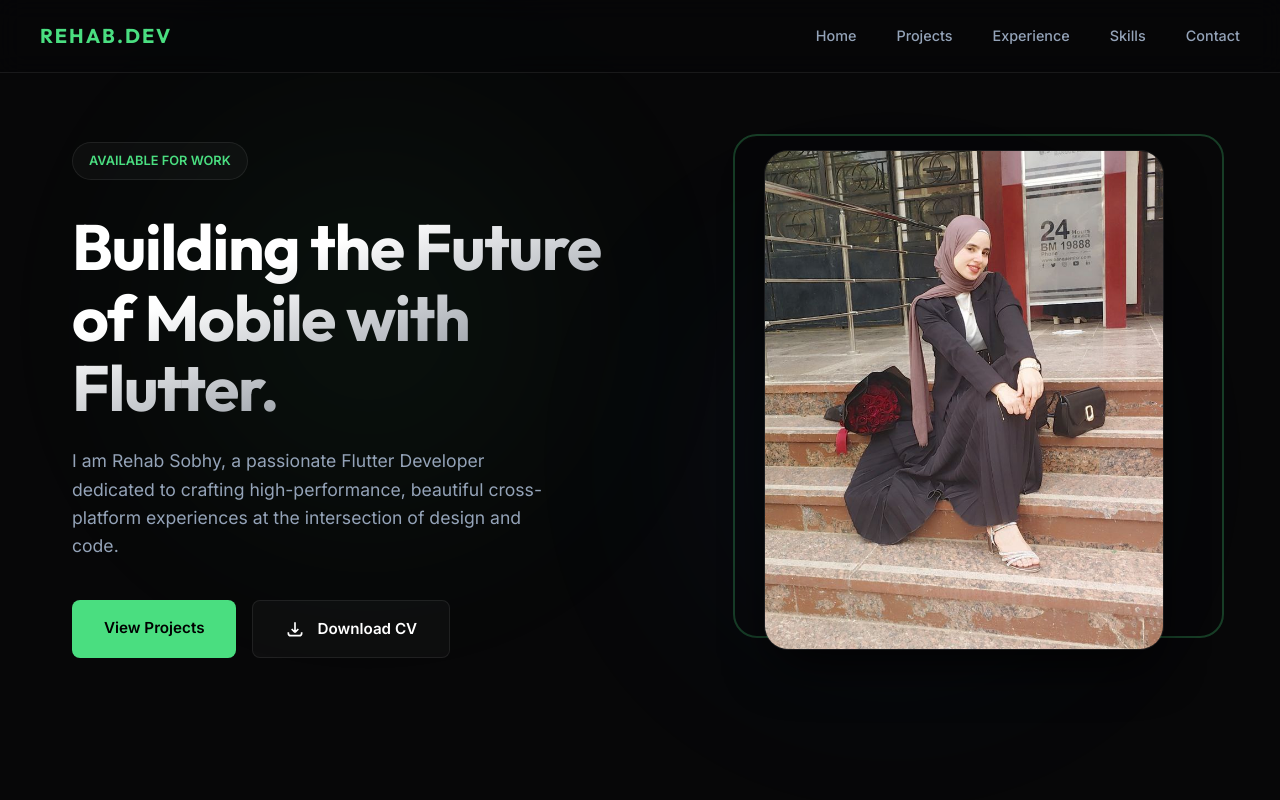
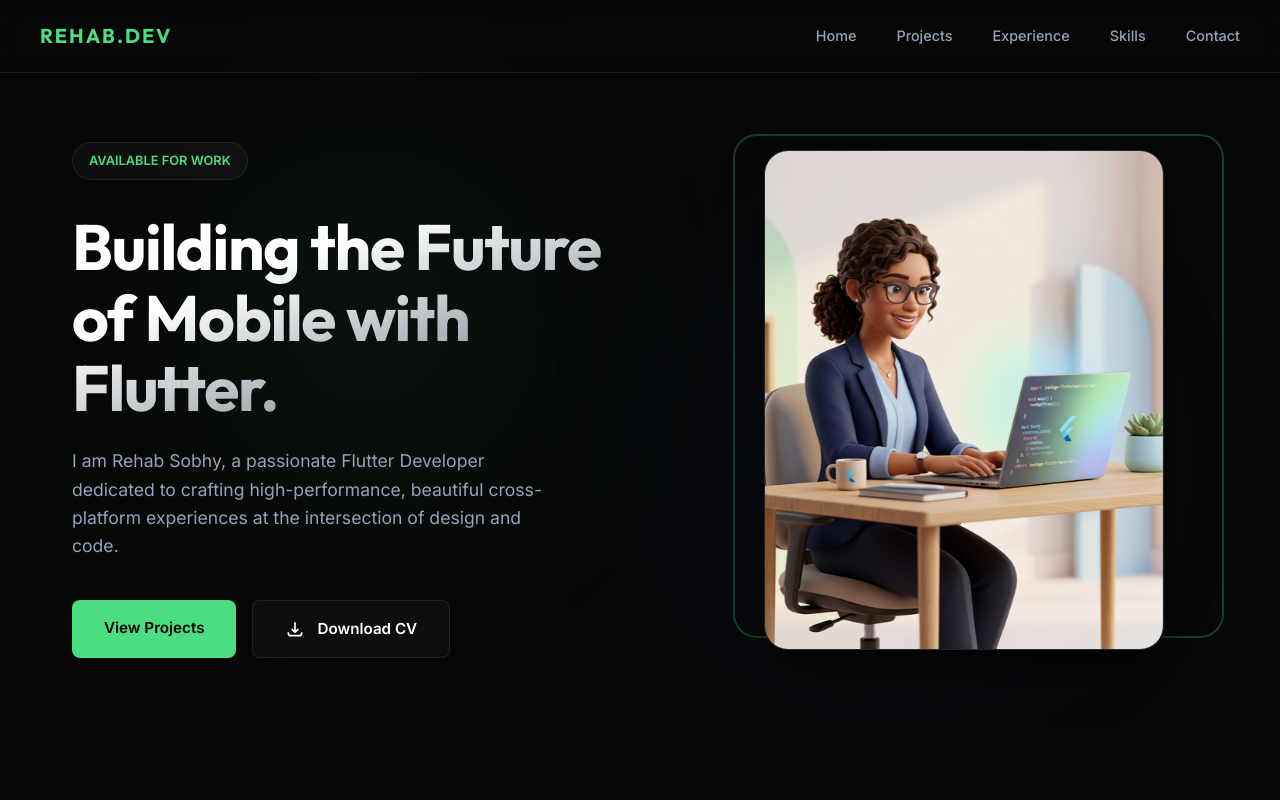
Before and after one commit to Rehab-Sobhy/rehab-portfolio, a website built with Vite: page index.html in a window 1280 px wide. Shown: the top 800 px of the page. Built offline with nearby package versions, Linux system fonts and the light colour scheme.

Commit message:
feat: Implement automatic hero image toggling with smooth CSS transitions.

```diff
--- a/main.js
+++ b/main.js
@@ -178,7 +178,8 @@
     </div>
     <div class="hero-visual reveal reveal-right">
       <div class="hero-image-container">
-        <img src="${base}/rehab.jpg" alt="Rehab Sobhy">
+        <img src="${base}/rehab.jpg" alt="Rehab Sobhy" class="hero-img active">
+        <img src="${base}/rehab2.png" alt="Rehab Sobhy" class="hero-img hidden">
       </div>
     </div>
   </section>
@@ -299,9 +300,21 @@
   const blobs = document.querySelectorAll('.blob');
   const x = e.clientX / window.innerWidth;
   const y = e.clientY / window.innerHeight;
-
   blobs.forEach((blob, index) => {
     const factor = (index + 1) * 20;
     blob.style.transform = `translate(${x * factor}px, ${y * factor}px)`;
   });
 });
+
+// Hero Image Toggle Logic
+const toggleHeroImage = () => {
+  const images = document.querySelectorAll('.hero-img');
+  if (images.length < 2) return;
+
+  images.forEach(img => {
+    img.classList.toggle('hidden');
+    img.classList.toggle('active');
+  });
+};
+
+setInterval(toggleHeroImage, 4000);
--- a/style.css
+++ b/style.css
@@ -150,16 +150,27 @@
     border: 1px solid var(--glass-border);
     box-shadow: 0 25px 50px -12px rgba(0, 0, 0, 0.8);
     z-index: 2;
+    background: var(--bg-card); /* Background while images load */
 }
 
 .hero-image-container img {
+    position: absolute;
+    top: 0;
+    left: 0;
     width: 100%;
     height: 100%;
     object-fit: cover;
-    transition: var(--transition);
+    transition: opacity 1.2s cubic-bezier(0.4, 0, 0.2, 1), transform 1.2s cubic-bezier(0.4, 0, 0.2, 1);
+    opacity: 1;
 }
 
-.hero-image-container:hover img {
+.hero-image-container img.hidden {
+    opacity: 0;
+    pointer-events: none;
+    transform: scale(1.1);
+}
+
+.hero-image-container:hover img:not(.hidden) {
     transform: scale(1.04);
 }
 
```
